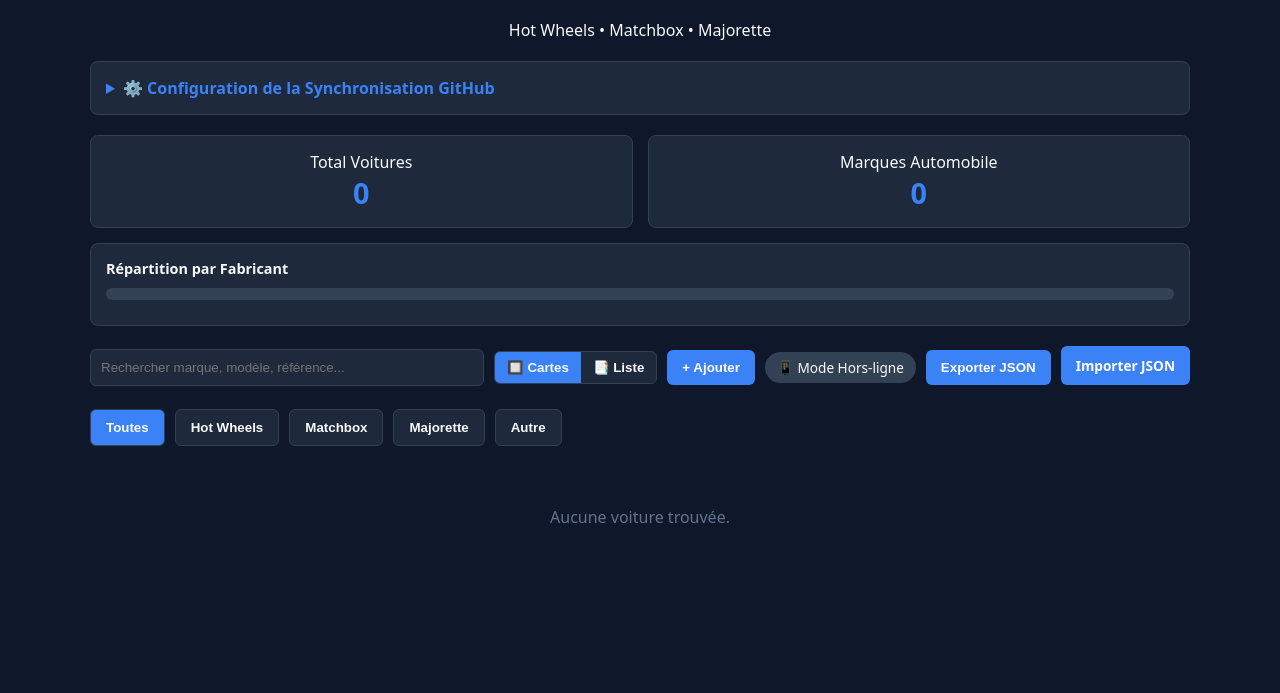
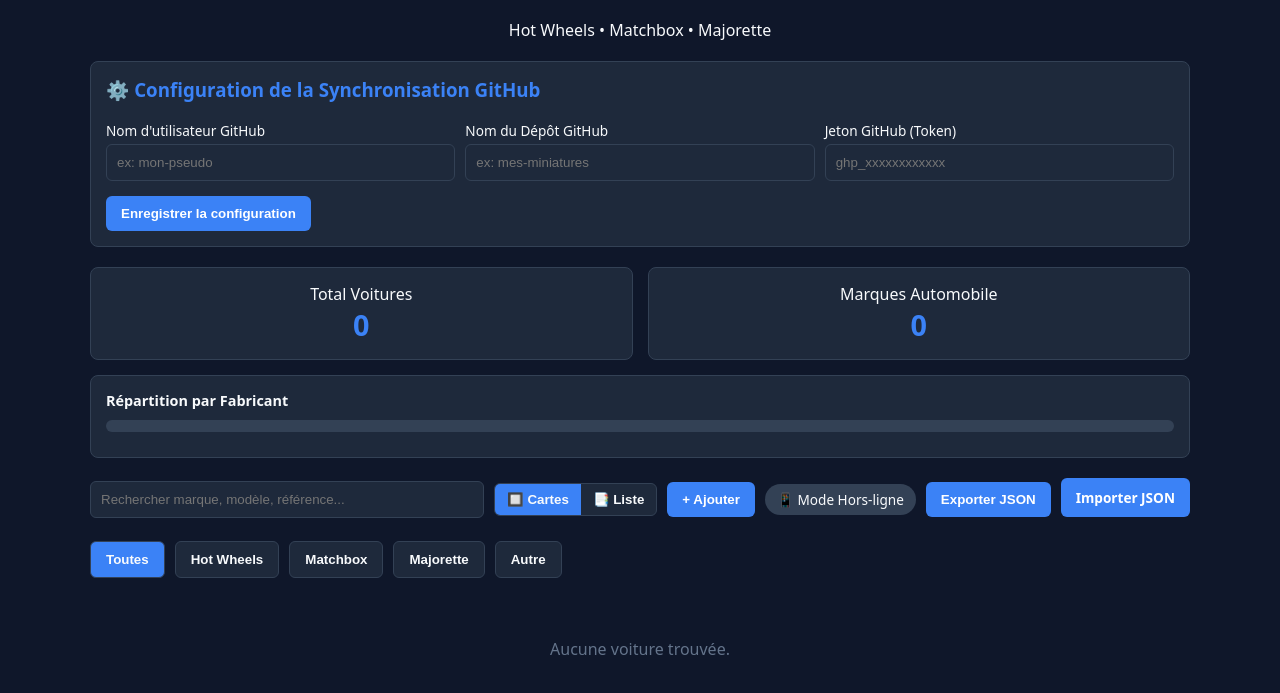
Before and after one commit to givy59/miniatures-app, a plain HTML site: page index.html in a window 1280 px wide. Shown: the part 87-780 px from the top of the page. Drawn offline with Linux system fonts and the light colour scheme.

Commit message:
Add files via upload

```diff
--- a/index.html
+++ b/index.html
@@ -99,11 +99,6 @@
       padding: 15px;
       border-radius: 8px;
       margin-bottom: 20px;
-    }
-    .github-config summary {
-      cursor: pointer;
-      font-weight: bold;
-      color: var(--accent-color);
     }
     .github-inputs {
       display: grid;
@@ -364,7 +359,7 @@
       localStorage.setItem('gh_repo', document.getElementById('gh-repo').value.trim());
       localStorage.setItem('gh_token', document.getElementById('gh-token').value.trim());
       alert('Configuration GitHub enregistrée !');
-      syncWithGitHub();
+      loadFromGitHub();
     }
 
     function updateSyncStatus(text, statusClass) {
@@ -399,7 +394,7 @@
       }
     }
 
-    // Envoie la collection modifiée directement sur GitHub
+    // Envoie la collection modifiée directement sur GitHub (Compatible Firefox)
     async function pushToGitHub() {
       var cfg = getGhConfig();
       if (!cfg.user || !cfg.repo || !cfg.token) {
@@ -410,7 +405,12 @@
       updateSyncStatus('⌛ Sauvegarde sur GitHub...', 'syncing');
 
       var apiUrl = 'https://api.github.com/repos/' + cfg.user + '/' + cfg.repo + '/contents/' + cfg.filePath;
-      var contentBase64 = btoa(unescape(encodeURIComponent(JSON.stringify(collection, null, 2))));
+
+      // Encodage Base64 UTF-8 universel (compatible Firefox)
+      var jsonString = JSON.stringify(collection, null, 2);
+      var bytes = new TextEncoder().encode(jsonString);
+      var binString = Array.from(bytes, function(byte) { return String.fromCharCode(byte); }).join('');
+      var contentBase64 = btoa(binString);
 
       try {
         // 1. Récupérer la clef SHA du fichier existant
@@ -446,10 +446,6 @@
       } catch (err) {
         updateSyncStatus('❌ Erreur réseau GitHub');
       }
-    }
-
-    function syncWithGitHub() {
-      pushToGitHub();
     }
 
     function setView(view) {
@@ -678,7 +674,6 @@
         filterAndRender();
         updateStats();
 
-        // Push direct sur GitHub
         pushToGitHub();
       }
     }
@@ -749,7 +744,6 @@
       updateStats();
       closeModal();
 
-      // Push direct sur GitHub
       pushToGitHub();
     }
 
@@ -780,7 +774,6 @@
     }
 
     document.addEventListener('DOMContentLoaded', function() {
-      // Charger les champs de config GitHub
       var cfg = getGhConfig();
       if (document.getElementById('gh-user')) document.getElementById('gh-user').value = cfg.user;
       if (document.getElementById('gh-repo')) document.getElementById('gh-repo').value = cfg.repo;
@@ -790,10 +783,8 @@
       filterAndRender();
       updateStats();
 
-      // Télécharger les données depuis GitHub au démarrage
       loadFromGitHub();
 
-      // Enregistrement du Service Worker
       if ('serviceWorker' in navigator) {
         navigator.serviceWorker.register('./sw.js')
           .then(function() { console.log('Service Worker enregistré'); })
@@ -810,25 +801,25 @@
       <p>Hot Wheels • Matchbox • Majorette</p>
     </header>
 
-    <!-- Configuration GitHub -->
-    <details class="github-config">
-      <summary>⚙️ Configuration de la Synchronisation GitHub</summary>
+    <!-- Configuration GitHub visible -->
+    <section class="github-config">
+      <h3 style="margin-top:0; color: var(--accent-color);">⚙️ Configuration de la Synchronisation GitHub</h3>
       <div class="github-inputs">
         <div>
-          <label>Nom d'utilisateur GitHub</label>
+          <label for="gh-user">Nom d'utilisateur GitHub</label>
           <input type="text" id="gh-user" placeholder="ex: mon-pseudo">
         </div>
         <div>
-          <label>Nom du Dépôt GitHub</label>
+          <label for="gh-repo">Nom du Dépôt GitHub</label>
           <input type="text" id="gh-repo" placeholder="ex: mes-miniatures">
         </div>
         <div>
-          <label>Jeton GitHub (Token)</label>
+          <label for="gh-token">Jeton GitHub (Token)</label>
           <input type="password" id="gh-token" placeholder="ghp_xxxxxxxxxxxx">
         </div>
       </div>
-      <button type="button" onclick="saveGhConfig()" style="margin-top:10px;">Enregistrer la configuration</button>
-    </details>
+      <button type="button" onclick="saveGhConfig()" style="margin-top:15px;">Enregistrer la configuration</button>
+    </section>
 
     <section class="stats">
       <div class="stats-row">
```
